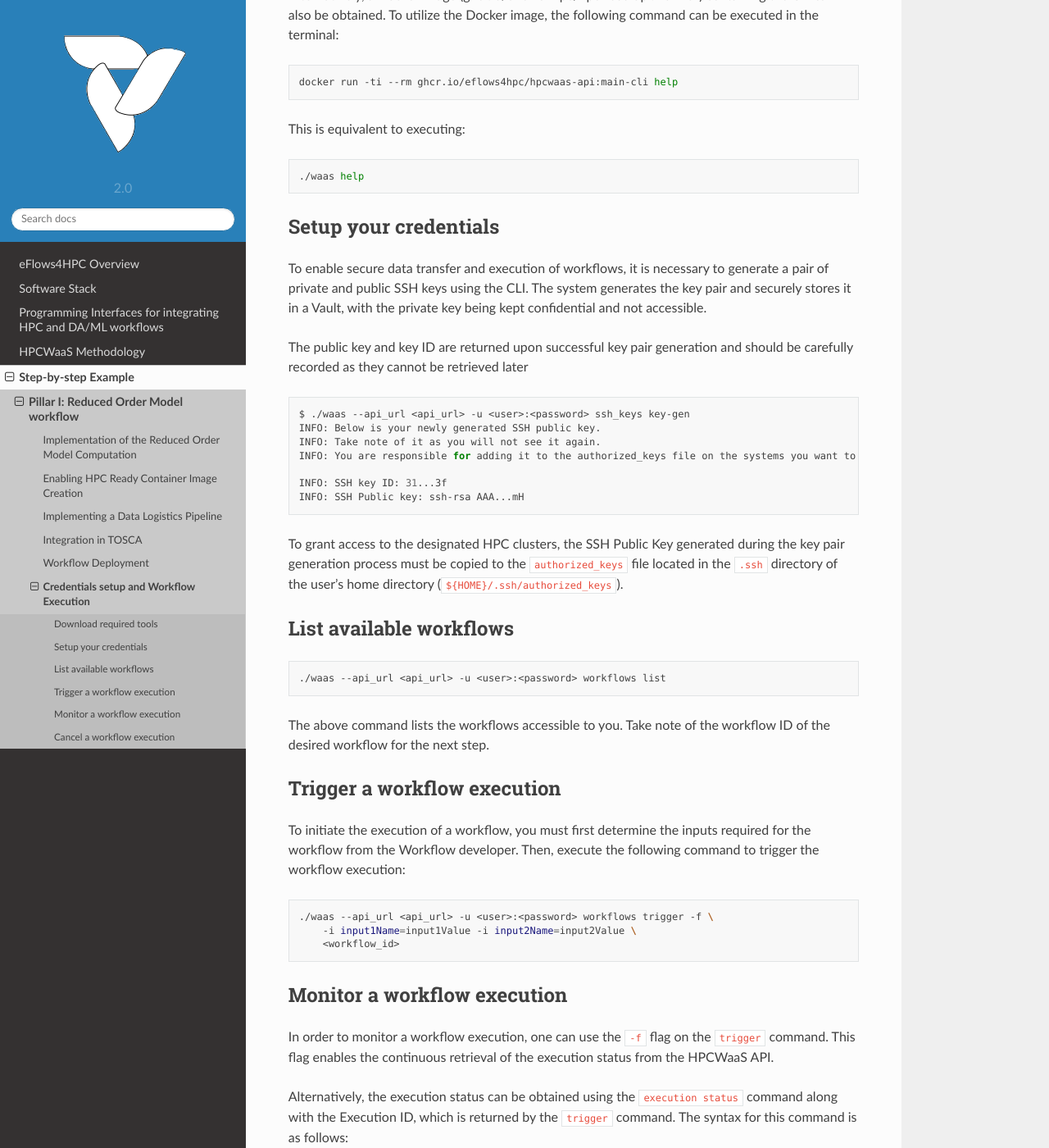
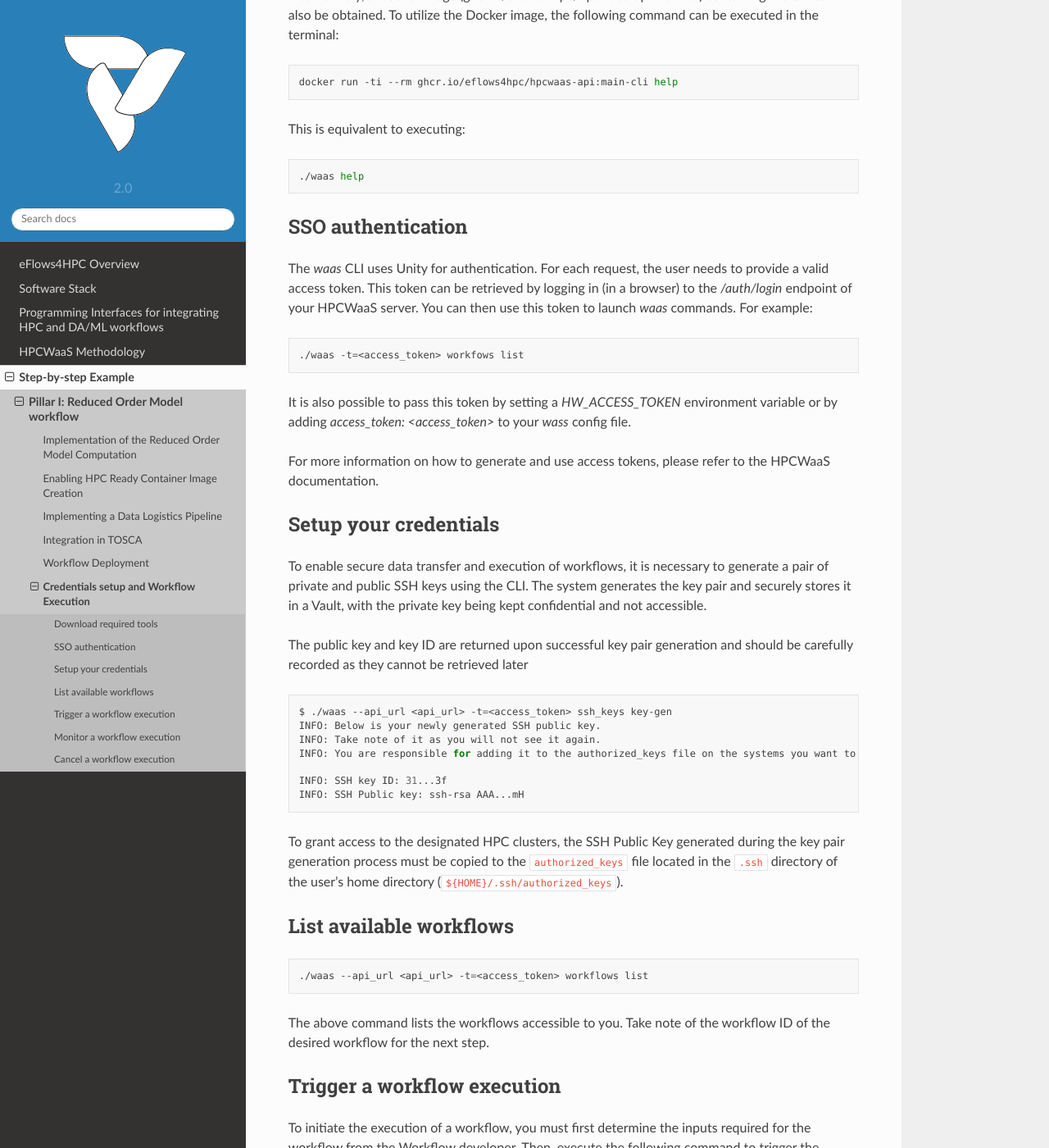
Before and after one commit to eflows4hpc/documentation, a Sphinx documentation site: the page built from doc/source/Sections/04_Usage_Example/Workflow_Execution.rst, in a window 1280 px wide and 1400 px high, scrolled down 402 px. Shown: the whole window at 82% size. Built offline with Sphinx 7.4.7 and the Read the Docs theme 2.0.0, drawn with Linux system fonts in a browser that asks for light colours; formulas are drawn with MathJax 3; some of the changed text lies outside the part shown.

Commit message:
Updated HPCWaaS SSO doc.

```diff
--- a/doc/source/Sections/04_Usage_Example/Workflow_Execution.rst
+++ b/doc/source/Sections/04_Usage_Example/Workflow_Execution.rst
@@ -25,6 +25,19 @@ This is equivalent to executing:
 
     ./waas help
 
+SSO authentication
+------------------
+
+The `waas` CLI uses Unity for authentication. For each request, the user needs to provide a valid access token. This token can be retrieved by logging in (in a browser) to the `/auth/login` endpoint of your HPCWaaS server.
+You can then use this token to launch `waas` commands. For example:
+
+.. code-block:: bash
+
+    ./waas -t=<access_token> workfows list
+
+It is also possible to pass this token by setting a `HW_ACCESS_TOKEN` environment variable or by adding `access_token: <access_token>` to your `wass` config file.
+
+For more information on how to generate and use access tokens, please refer to the HPCWaaS documentation.
 
 Setup your credentials
 ----------------------
@@ -36,7 +49,7 @@ The public key and key ID are returned upon successful key pair generation and s
 
 .. code-block:: bash
 
-    $ ./waas --api_url <api_url> -u <user>:<password> ssh_keys key-gen
+    $ ./waas --api_url <api_url> -t=<access_token> ssh_keys key-gen
     INFO: Below is your newly generated SSH public key.
     INFO: Take note of it as you will not see it again.
     INFO: You are responsible for adding it to the authorized_keys file on the systems you want to run your workflows.
@@ -52,7 +65,7 @@ List available workflows
 
 .. code-block:: bash
 
-    ./waas --api_url <api_url> -u <user>:<password> workflows list
+    ./waas --api_url <api_url> -t=<access_token> workflows list
 
 
 The above command lists the workflows accessible to you. Take note of the workflow ID of the desired workflow for the next step.
@@ -66,7 +79,7 @@ Then, execute the following command to trigger the workflow execution:
 
 .. code-block:: bash
 
-    ./waas --api_url <api_url> -u <user>:<password> workflows trigger -f \
+    ./waas --api_url <api_url> -t=<access_token> workflows trigger -f \
         -i input1Name=input1Value -i input2Name=input2Value \
         <workflow_id>
 
@@ -82,7 +95,7 @@ returned by the ``trigger`` command. The syntax for this command is as follows:
 
 .. code-block:: bash
 
-    ./waas --api_url <api_url> -u <user>:<password> executions status <Execution_ID>
+    ./waas --api_url <api_url> -t=<access_token> executions status <Execution_ID>
 
 
 It is to be noted that the ``execution status`` command also has its own ``-f`` flag, which can be used for continuously
@@ -95,4 +108,4 @@ You may cancel a workflow execution that is currently in progress by utilizing t
 
 .. code-block:: bash
 
-    ./waas --api_url <api_url> -u <user>:<password> executions cancel <Execution_ID>
+    ./waas --api_url <api_url> -t=<access_token> executions cancel <Execution_ID>
```
